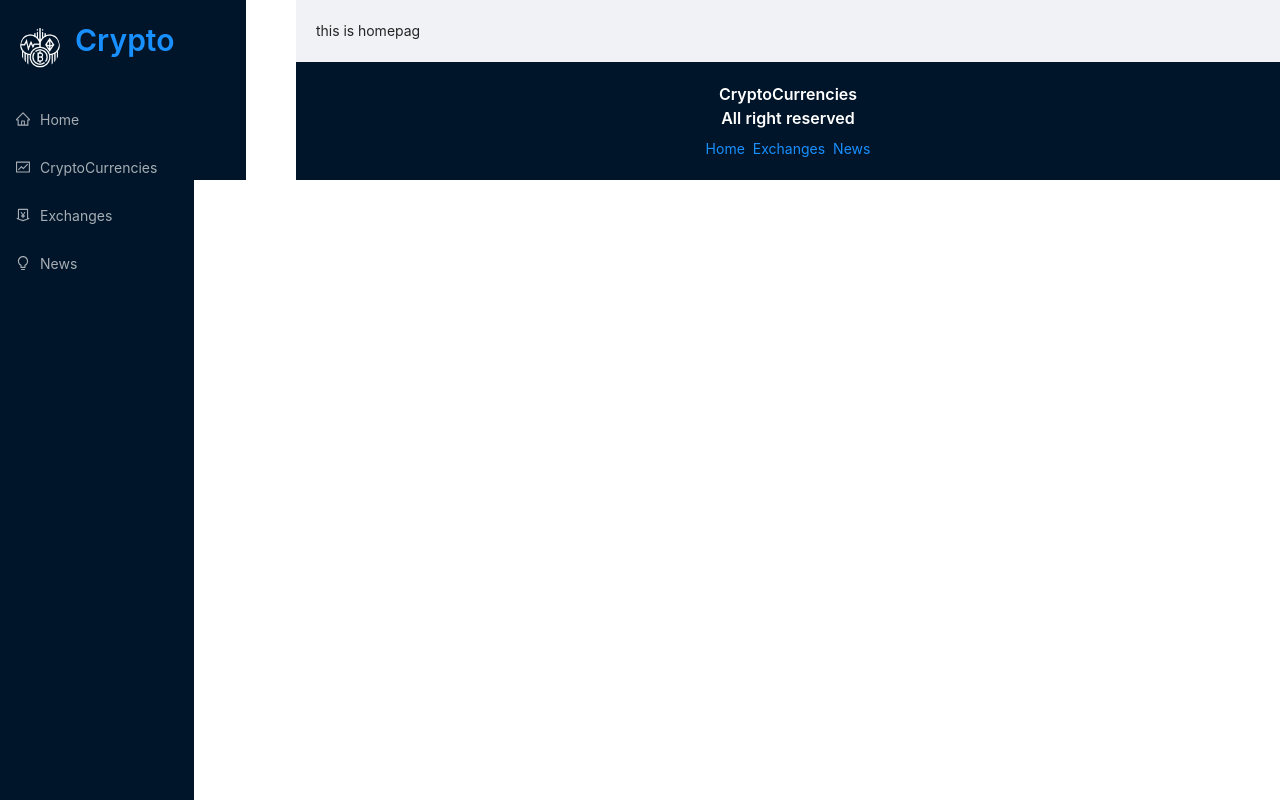
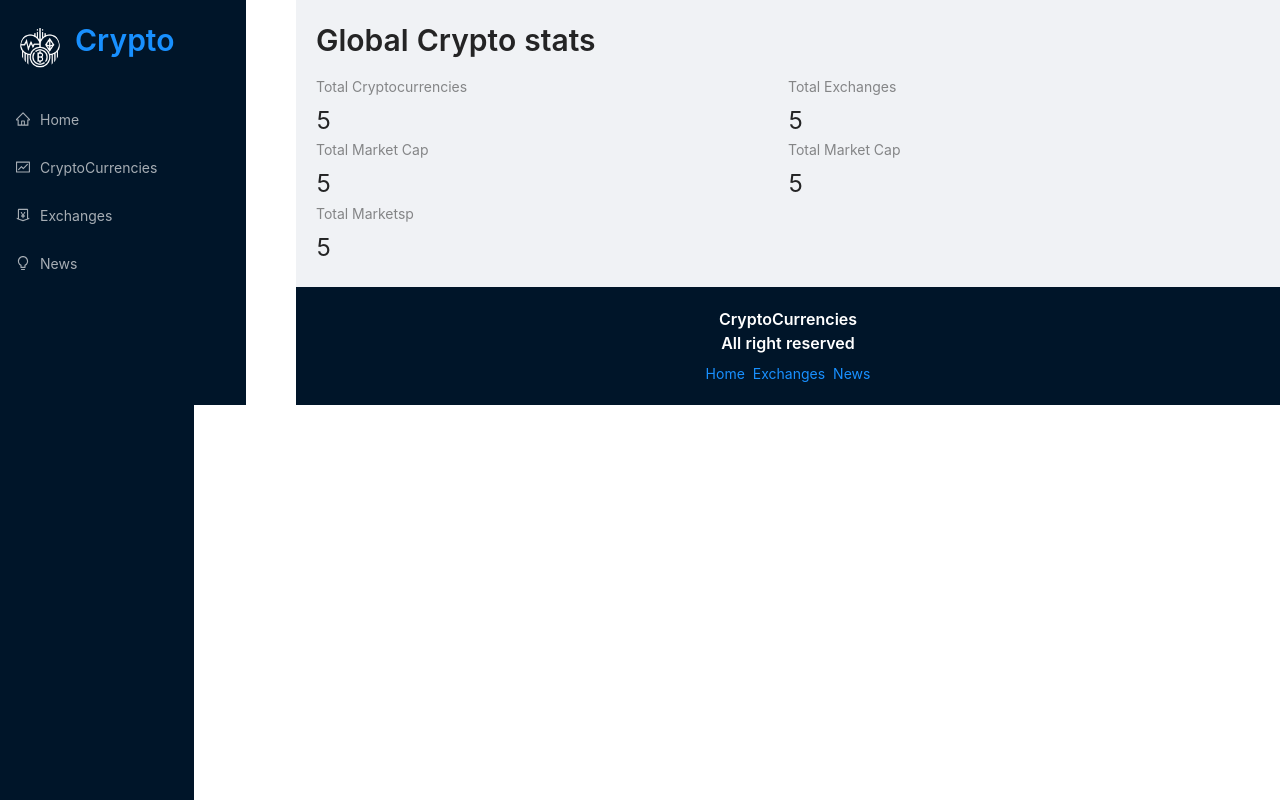
Before and after one commit to MaziyarParsi/cryptocurrency-react, a React (Create React App) app: page / in a window 1280 px wide. Built offline with nearby package versions, Linux system fonts and the light colour scheme.

Commit message:
add homepage info

```diff
--- a/src/Components/Homepage.jsx
+++ b/src/Components/Homepage.jsx
@@ -1,10 +1,37 @@
 import React from 'react'
+import millify from 'millify'
+import { Typography,Row,Col,Statistic } from 'antd'
+import { Link } from 'react-router-dom'
+
+
+
 
 const Homepage = () => {
+ const {Title}= Typography
+
+
  return (
-  <div>
-   this is homepag
-  </div>
+  <>
+  <Title level={2} className='heading'>Global Crypto stats</Title>
+  <Row>
+     <Col span={12} >
+       <Statistic title='Total Cryptocurrencies' value='5'/>
+     </Col>
+     <Col span={12}>
+       <Statistic title='Total Exchanges' value='5'/>
+     </Col>
+     <Col span={12}>
+       <Statistic title='Total Market Cap' value='5'/>
+     </Col>
+     <Col span={12}>
+       <Statistic title='Total Market Cap' value='5'/>
+     </Col>
+     <Col span={12}>
+       <Statistic title='Total Marketsp' value='5'/>
+     </Col>
+  </Row>
+
+  </>
  )
 }
 
```
